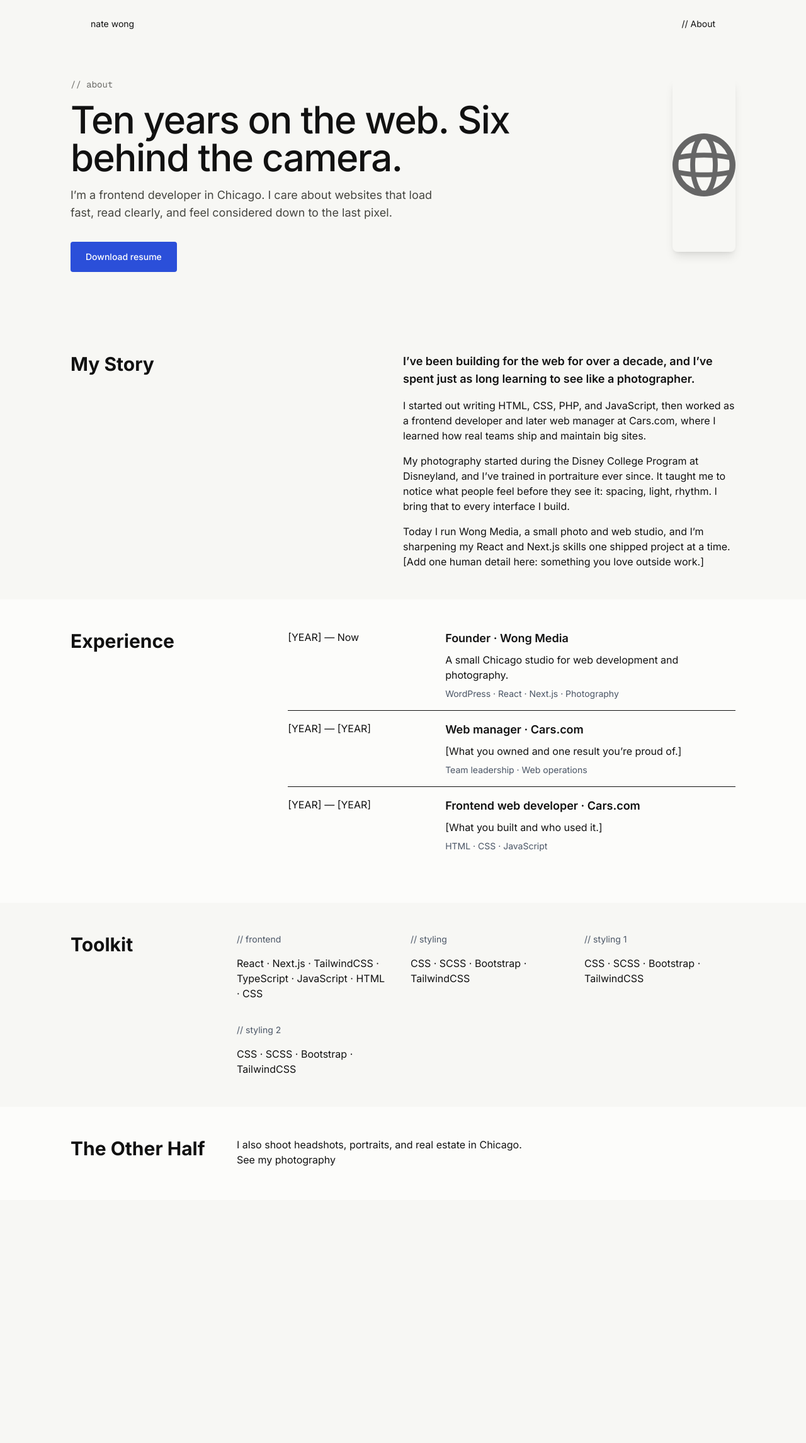
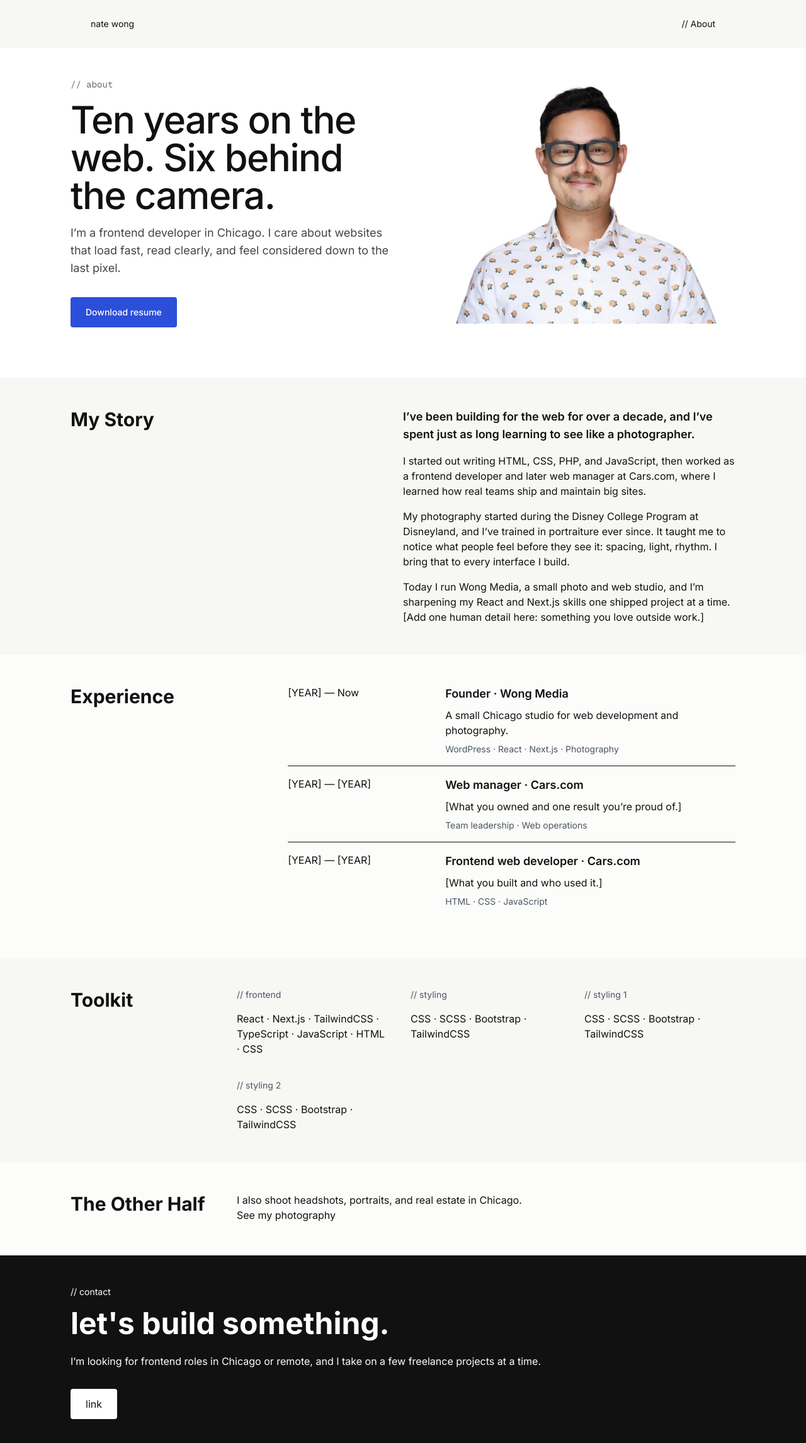
Before and after one commit to nlwong168/natewong.dev, a Next.js app: page /about in a window 1280 px wide. Shown: the top 2292 px of the page at 63% size. Before the commit the page ends 1906 px from the top, so only its background shows below. Built offline with nearby package versions, Linux system fonts and the light colour scheme.

Commit message:
Adding my hero image and adjusting responsiveness for the about hero section.

```diff
--- a/app/components/about/aboutHero.tsx
+++ b/app/components/about/aboutHero.tsx
@@ -1,16 +1,20 @@
+import Image from "next/image";
+import headshot from "@/public/nate-headshot.jpg";
+
 import Container from "@/app/components/container";
 
 export default function AboutHero() {
   return (
-    <section className="mt-12 mb-20 mx-8">
+    <section className="pt-12 pb-20 px-8 bg-white">
       <Container>
-        <div className="md:flex gap-12 align-center justify-center flex-wrap md:flex-row-reverse md:flex-nowrap md:justify-between">
-          <img
-            src="/globe.svg"
-            alt="About me"
-            className="mb-8 rounded-lg shadow-lg"
-            width="100px"
-            height="100px"
+        <div className="flex gap-12 items-center justify-center flex-wrap md:flex-row-reverse md:flex-nowrap md:justify-between">
+          <Image
+            src={headshot}
+            alt="Nate Wong holding a camera"
+            sizes="(min-width: 768px) 480px, 100vw"
+            className="h-auto w-full max-w-[480px]"
+            placeholder="blur"
+            priority
           />
           <div className="md:max-w-1/2 lg:max-w-2/3">
             <p className="font-mono text-sm text-muted">// about</p>
--- /dev/null
+++ b/app/components/footer.tsx
@@ -0,0 +1,26 @@
+import Link from "next/link";
+
+import Container from "@/app/components/container";
+
+export default function Footer() {
+  return (
+    <section className="text-white bg-ink py-6 md:py-12">
+      <Container>
+        <div>
+          <p className="text-sm text-white-600 mb-4">// contact</p>
+          <h2 className="text-5xl font-bold mb-6">let's build something.</h2>
+          <p className="mb-8">
+            I’m looking for frontend roles in Chicago or remote, and I take on a
+            few freelance projects at a time.
+          </p>
+          <a
+            href="/"
+            className="inline-flex items-center h-12 rounded bg-white px-6 text-ink"
+          >
+            link
+          </a>
+        </div>
+      </Container>
+    </section>
+  );
+}
--- a/app/layout.tsx
+++ b/app/layout.tsx
@@ -2,6 +2,7 @@ import type { Metadata } from "next";
 import { Inter, Geist_Mono } from "next/font/google";
 import "./globals.css";
 import Navbar from "@/app/components/navbar";
+import Footer from "@/app/components/footer";
 
 const inter = Inter({
   variable: "--font-inter",
@@ -29,6 +30,7 @@ export default function RootLayout({
       <body className="font-sans antialiased">
         <Navbar />
         {children}
+        <Footer />
       </body>
     </html>
   );
```
Also changed, not shown: public/nate-headshot.jpg (added).
